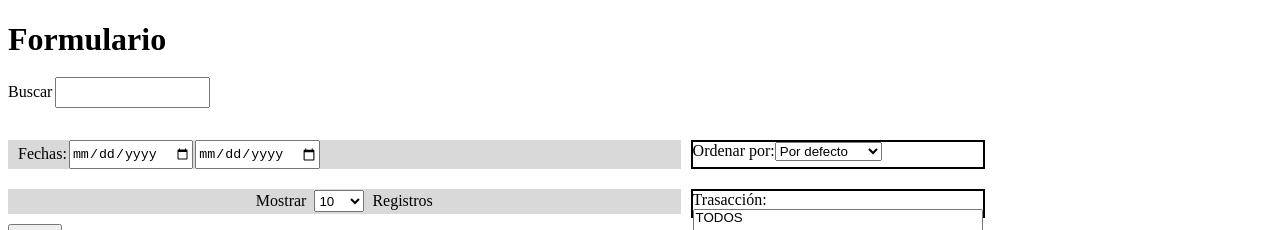
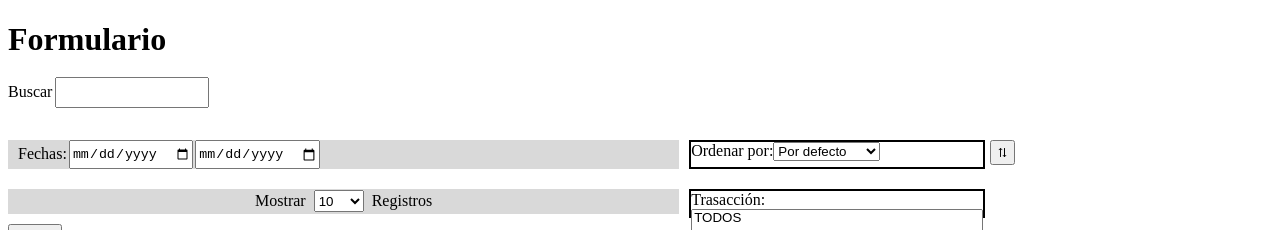
Before and after one commit to Buff4AurelionSol/CloudHUB, a Vue app in the folder cloud-hub/: page / in a window 1280 px wide. Shown: the top 230 px of the page. Built offline with nearby package versions, Linux system fonts and the light colour scheme; the HTML template or start-up script is replaced by a standard one.

Commit message:
feat: add changeDirectionOrder functionality

```diff
--- a/cloud-hub/src/App.vue
+++ b/cloud-hub/src/App.vue
@@ -7,7 +7,7 @@
   const filters = ref([])
   const transactions = ref([])
   const orderBy = ref("")
-
+  const haveIChangeDirectionOrderBy = ref(false)
 
 function getNumberToFilter(value) {
   indexState.value = Number(value)
@@ -23,7 +23,16 @@ function getTransactions(data){
 
 function getOrderBy(data){
   orderBy.value = data
+}
 
+function isChangeDirectionOrderBy(data){
+  haveIChangeDirectionOrderBy.value
+  ?
+    haveIChangeDirectionOrderBy.value = false
+  :
+    haveIChangeDirectionOrderBy.value = true
+
+  console.log(haveIChangeDirectionOrderBy.value)
 }
 
 
@@ -31,12 +40,19 @@ function getOrderBy(data){
 
 <template>
   <div class="form-box">
-    <Form @numberToFilter="getNumberToFilter" @sendData="getData" @transactions="getTransactions" @orderBy="getOrderBy"/>
+    <Form @numberToFilter="getNumberToFilter"
+      @sendData="getData"
+      @transactions="getTransactions"
+      @orderBy="getOrderBy"
+      :haveIChangeDirectionOrderBy="haveIChangeDirectionOrderBy"
+      @isChangeDirectionOrderBy="isChangeDirectionOrderBy"
+    />
     <Table
       :indexState="indexState"
       :filters="filters"
       :transactions="transactions"
       :orderBy="orderBy"
+      :haveIChangeDirectionOrderBy="haveIChangeDirectionOrderBy"
     />
   </div>
 </template>
--- a/cloud-hub/src/components/Form.vue
+++ b/cloud-hub/src/components/Form.vue
@@ -5,9 +5,18 @@
   import TransactionInput from './TransactionInput/TransactionInput.vue'
   import ShowPaysInput from './SearchInput/SearchInput.vue'
   import ShowNInput from './ShowNPaysInput/ShowNInput.vue'
+  import ExchangeIMG from '../pics/exchangeIMG.png'
 
-   const emit = defineEmits(['numberToFilter','sendData', 'transactions', 'orderBy'])
+   const emit = defineEmits(['numberToFilter','sendData', 'transactions', 'orderBy', 'isChangeDirectionOrderBy'])
    const selectedValues = ref([])
+
+  const props = defineProps({
+    haveIChangeDirectionOrderBy:{
+      type: Boolean
+    }
+  })
+
+
 
   function handleSubmit(e) {
     e.preventDefault()
@@ -16,7 +25,6 @@
     let showPaysSelect = data["showPaysSelect"]
     data.transaction = selectedValues.value
 
-
     emit('numberToFilter', showPaysSelect)
     emit('sendData', dataArray)
     emit('transactions', data.transaction)
@@ -24,9 +32,12 @@
 
   }
 
-
   function getTransactions(values){
      selectedValues.value =  values
+  }
+
+  function isChangeDirectionOrderBy(){
+    emit('isChangeDirectionOrderBy')
   }
 
 
@@ -52,6 +63,11 @@
 
       <div class="orderBy">
         <OrderByInput/>
+        <button class="buttonExchange" name="changeDirectionOrderByButton" @click="isChangeDirectionOrderBy" type="button">
+          <span>
+            <img :src="ExchangeIMG" alt="Cambiar orden">
+          </span>
+        </button>
       </div>
       <div class="transaction">
         <TransactionInput @sendSelectedValues="getTransactions"/>
@@ -76,6 +92,8 @@
   .orderBy{
     grid-column: 2;
     grid-row: 2;
+    display: flex;
+    gap: 5px;
   }
 
   .transaction{
@@ -106,4 +124,20 @@
     grid-column: 1;
     grid-row: 3;
   }
+
+  .buttonExchange{
+    height: 25px;
+    width: 25px;
+  }
+
+  .buttonExchange span{
+    height: 100%;
+    width: 100%;
+  }
+
+  .buttonExchange img {
+    width: 100%;
+    height: auto;
+  }
+
 </style>
--- a/cloud-hub/src/components/Table/Table.vue
+++ b/cloud-hub/src/components/Table/Table.vue
@@ -16,52 +16,52 @@
       },
       orderBy:{
         type: String
+      },
+      haveIChangeDirectionOrderBy:{
+        type: Boolean
       }
     })
 
     const sortedAndFilteredData = computed(() => {
-      console.log('Ordenando por:', props.orderBy);
-
-
-
       let data = reports.slice(0, props.indexState).filter(report =>
         props.transactions.length === 0 ||
         props.transactions.includes('TODOS') ||
         props.transactions.includes(report.tipoTransaccion)
       );
 
+      let sortedData;
 
       switch (props.orderBy) {
         case 'Por defecto':
-          return data;
+          sortedData = data;
+          break;
         case 'Referencia':
-          return [...data].sort((a, b) => a.referencia.localeCompare(b.referencia));
+          sortedData = [...data].sort((a, b) => a.referencia.localeCompare(b.referencia));
+          break;
+        case 'Monto Bs':
+          sortedData = [...data].sort((a,b) => a.montoTransaccionBs - b.montoTransaccionBs);
+          break;
+        case 'Contrato':
+          sortedData = [...data].sort((a,b)=> a.contratos - b.contratos);
+          break;
+        case 'Cliente':
+          sortedData = [...data].sort((a,b) => a.cliente.localeCompare(b.cliente));
+          break;
+        case 'Rif/Cedula':
+          sortedData = [...data].sort((a,b) => a.rifCedula - b.rifCedula);
+          break;
+        case 'Banco destino':
+          sortedData = [...data].sort((a,b) => a.bancoDestino.localeCompare(b.bancoDestino));
+          break;
+        case 'Banco origen':
+          sortedData = [...data].sort((a,b) => a.bancoOrigen.localeCompare(b.bancoOrigen));
+          break;
+        default:
+          sortedData = data;
+      }
 
-        case 'Monto Bs':
-          return [...data].sort((a,b) => a.montoTransaccionBs - b.montoTransaccionBs)
-
-        case 'Contrato':
-          return [...data].sort((a,b)=> a.contratos - b.contratos)
-
-        case 'Cliente':
-          return [...data].sort((a,b) => a.cliente.localeCompare(b.cliente))
-
-        case 'Rif/Cedula':
-          return [...data].sort((a,b) => a.rifCedula - b.rifCedula)
-
-        case 'Banco destino':
-          return [...data].sort((a,b) => a.bancoDestino.localeCompare(b.bancoDestino))
-
-        case 'Banco origen':
-          return [...data].sort((a,b) => a.bancoOrigen.localeCompare(b.bancoOrigen))
-
-        default:
-          return data;
-      }
+      return props.haveIChangeDirectionOrderBy ? [...sortedData].reverse() : sortedData;
     });
-
-
-
 
 
 </script>
```
Also changed, not shown: cloud-hub/src/pics/exchangeIMG.png (added).
